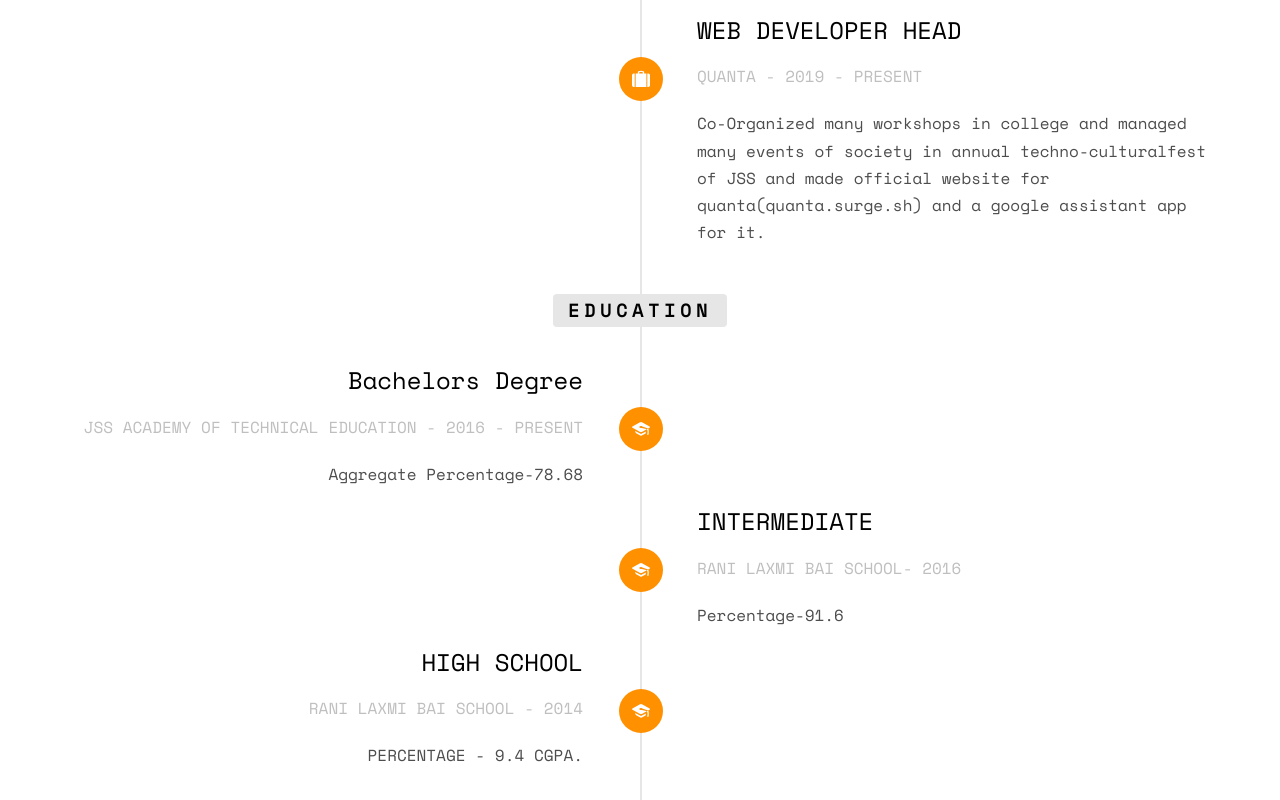
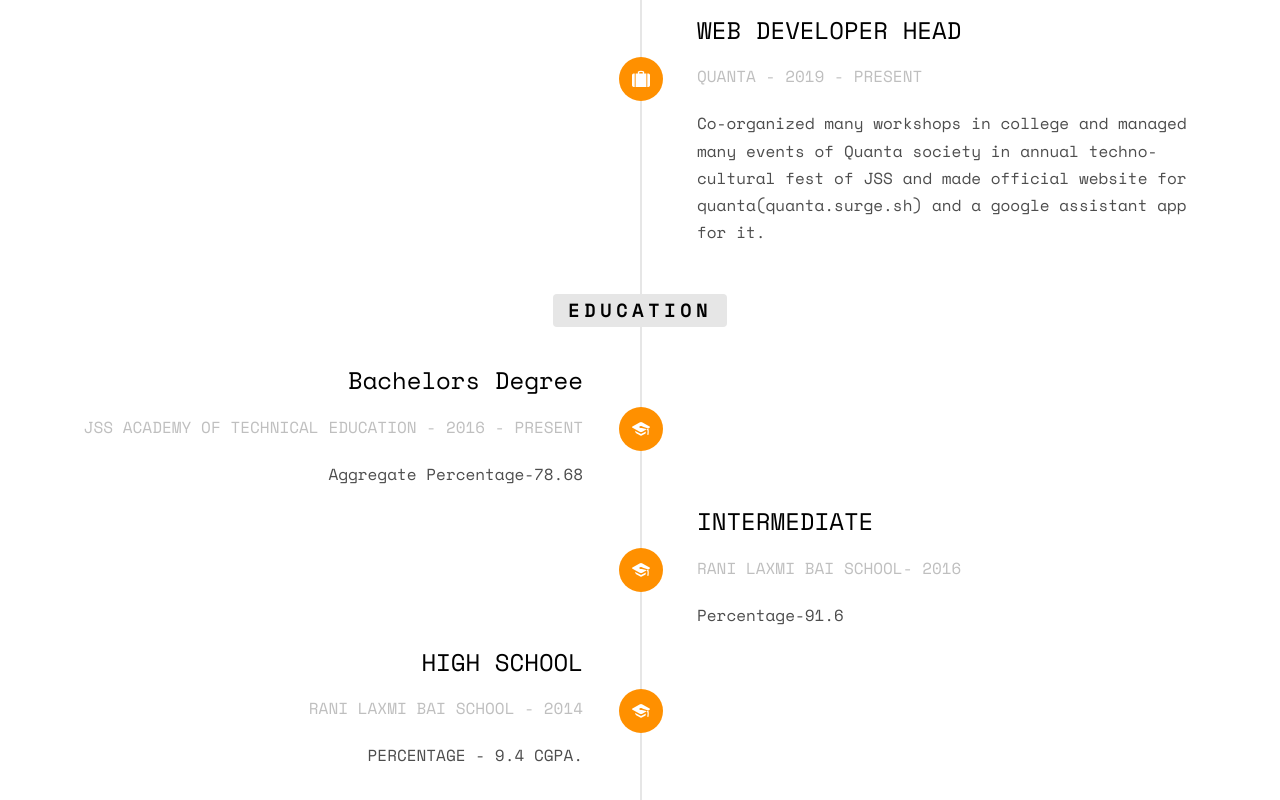
Before and after one commit to sak6e/rv0001.github.io, a plain HTML site: page index.html in a window 1280 px wide. Shown: the part 2017-2817 px from the top of the page. Drawn offline with nearby package versions, Linux system fonts and the light colour scheme; some packages are replaced by stand-ins of ours; no server answers; files whose address does not match are found by name.

Commit message:
Update index.html

```diff
--- a/index.html
+++ b/index.html
@@ -3,7 +3,7 @@
 	<head>
 	<meta charset="utf-8">
 	<meta http-equiv="X-UA-Compatible" content="IE=edge">
-	<title>Profile of Rishabh</title>
+	<title>Rishabh Verma's profile</title>
 	<meta name="viewport" content="width=device-width, initial-scale=1">
 	<meta name="description" content="#" />
 	<meta name="keywords" content="" />
@@ -140,7 +140,7 @@
 									<span class="company">QUANTA - 2019 - PRESENT</span>
 								</div>
 								<div class="timeline-body">
-									<p>Co-Organized many workshops in college and managed many events of society in annual techno-culturalfest of JSS and made official website for quanta(quanta.surge.sh) and a google assistant app for it.</p>
+									<p>Co-organized many workshops in college and managed many events of Quanta society in annual techno-cultural fest of JSS and made official website for quanta(quanta.surge.sh) and a google assistant app for it.</p>
 								</div>
 							</div>
 						</li>
```
